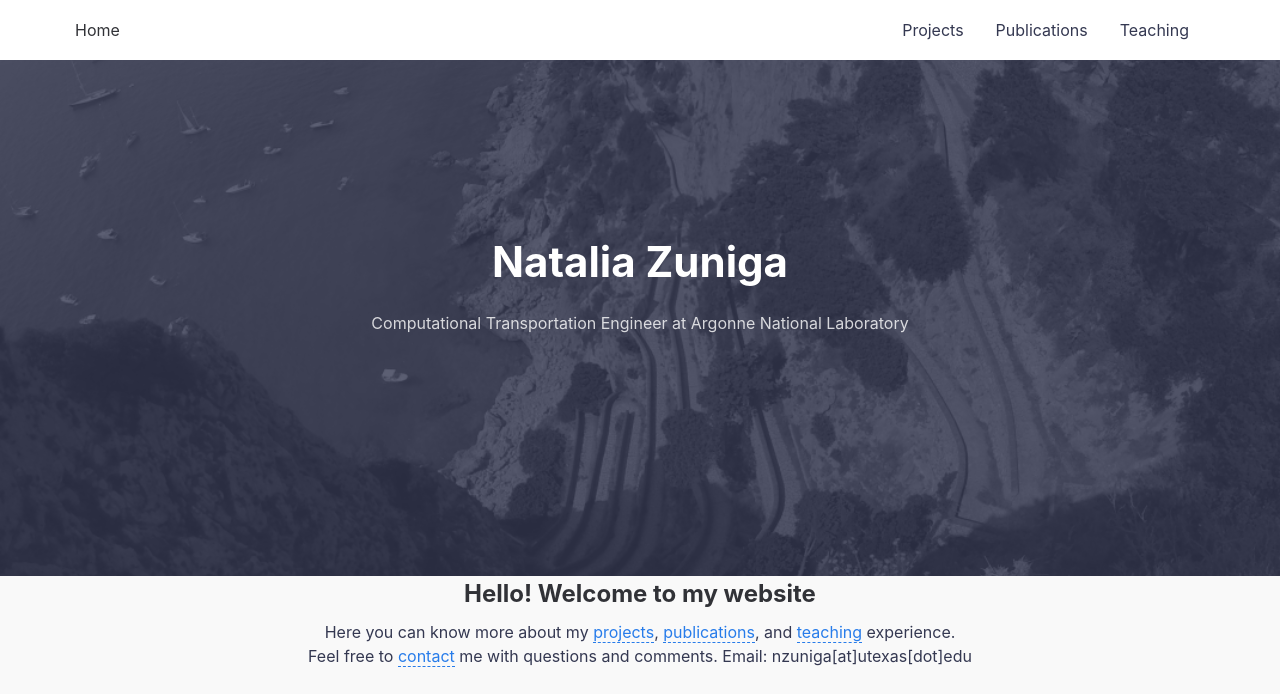
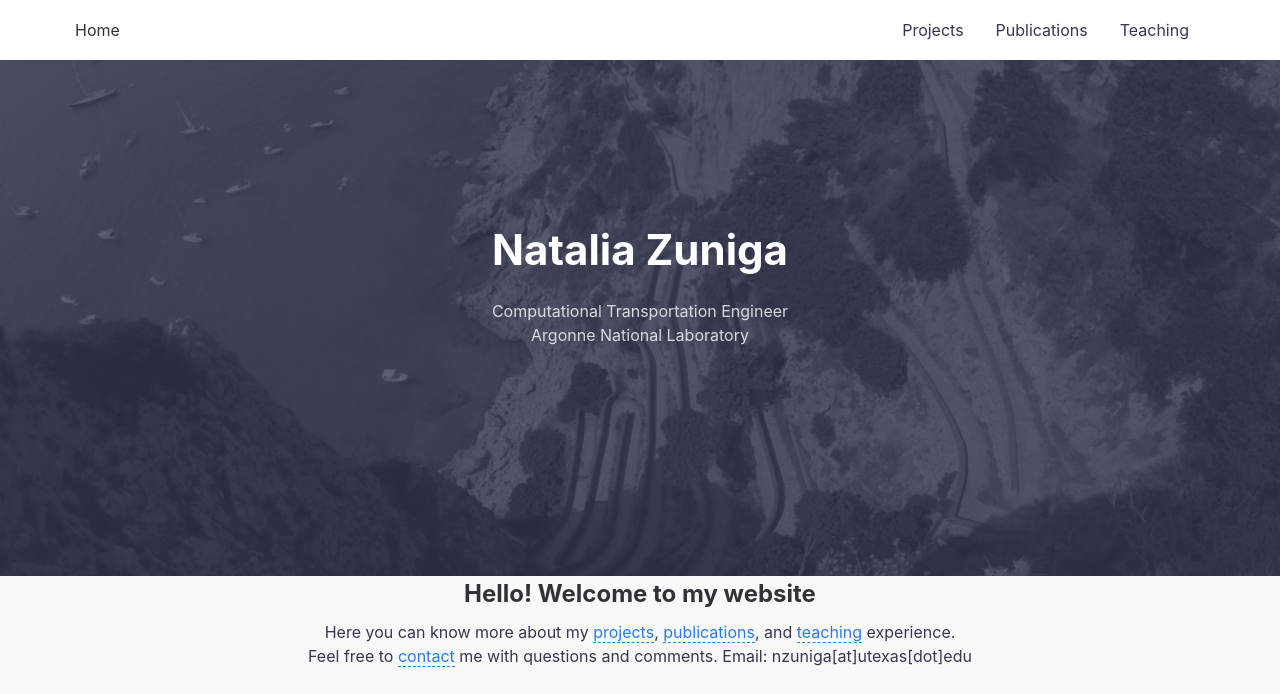
Before and after one commit to nzunigag/nzunigag.github.io, a Jekyll site: the page built from index.md, in a window 1280 px wide, cut to the strip 0-694 px from the top of the page. Built offline with Jekyll 4.4.1, drawn with Linux system fonts in a browser that asks for light colours.

```diff
--- a/_config.yml
+++ b/_config.yml
@@ -25,7 +25,7 @@ navigation: # Navigation links
   #- {name: 'Contact', link: '/contact'}
 
 tagline: >
-  Computational Transportation Engineer at Argonne National Laboratory
+  Computational Transportation Engineer <br> Argonne National Laboratory
 
 hero_img: /assets/img/main.jpg # Main background image: use the path from /assets/img/ => This will output /assets/img/posts/sleek_lg.jpg
 
```
